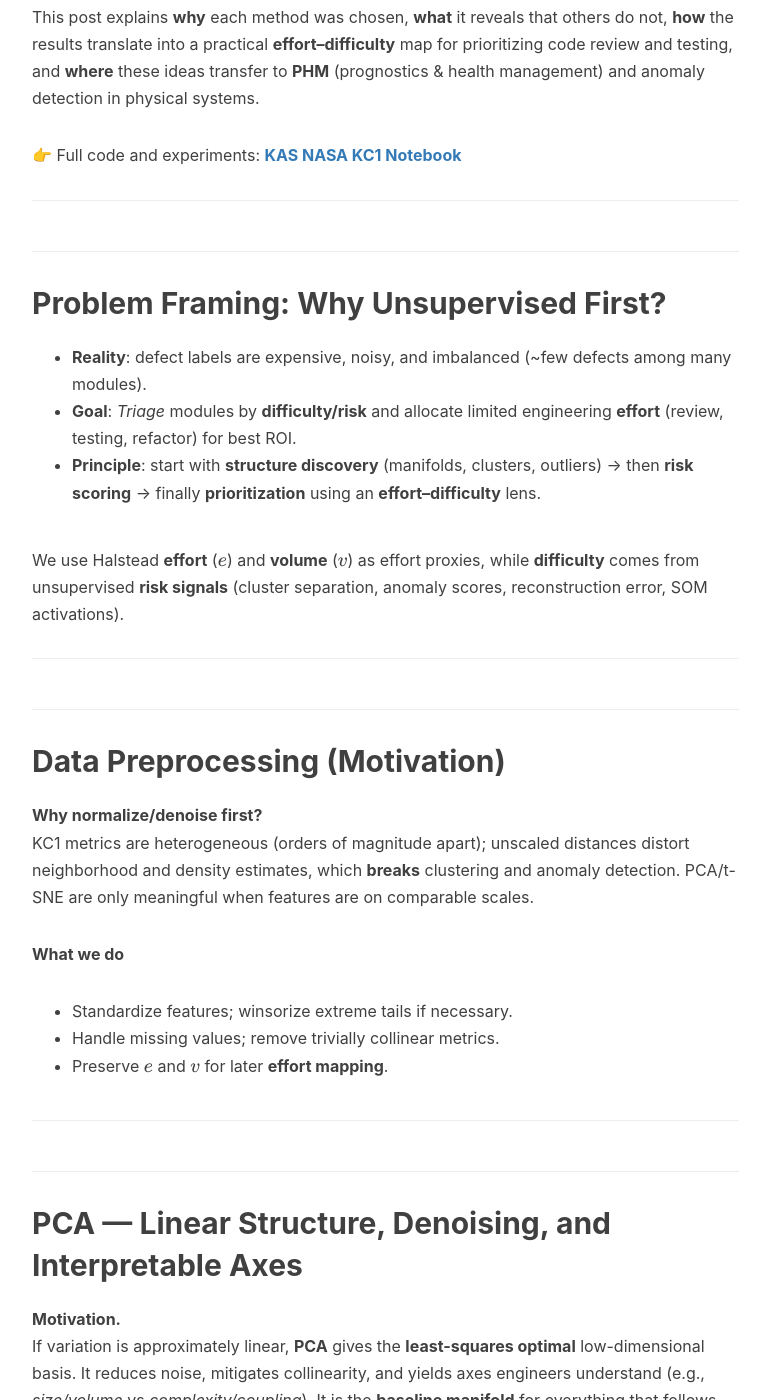
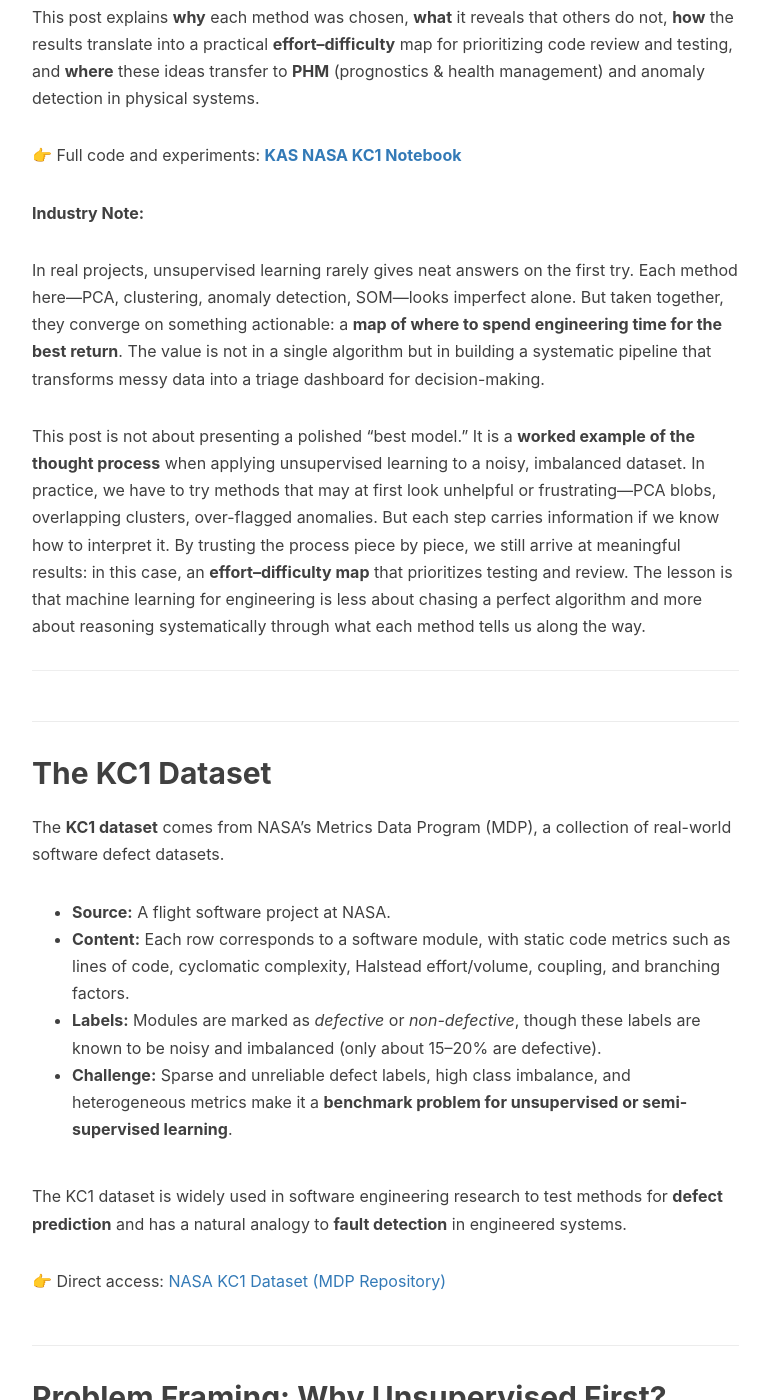
Before and after one commit to Ohara124c41/Ohara124c41.github.io, a Jekyll site: the page built from _posts/2024-02-12-KC1.md, in a window 1280 px wide and 1400 px high, scrolled down 766 px. Shown: the whole window, without its empty margins (233-1001 px from the left). Built offline with Jekyll 4.4.1, drawn with Linux system fonts in a browser that asks for light colours; nearby versions of some CDN libraries; comment, search, counter and statistics services are not loaded.

Commit message:
[docs] improve content

```diff
--- a/_posts/2024-02-12-KC1.md
+++ b/_posts/2024-02-12-KC1.md
@@ -22,7 +22,25 @@ This post explains **why** each method was chosen, **what** it reveals that othe
 
 👉 Full code and experiments: **[KAS NASA KC1 Notebook](https://github.com/Ohara124c41/Unsupervised_Learning_KC1/blob/main/KAS_NASA_kc1.ipynb)**
 
+**Industry Note:**
+
+In real projects, unsupervised learning rarely gives neat answers on the first try. Each method here—PCA, clustering, anomaly detection, SOM—looks imperfect alone. But taken together, they converge on something actionable: a **map of where to spend engineering time for the best return**. The value is not in a single algorithm but in building a systematic pipeline that transforms messy data into a triage dashboard for decision-making.
+
+This post is not about presenting a polished “best model.” It is a **worked example of the thought process** when applying unsupervised learning to a noisy, imbalanced dataset. In practice, we have to try methods that may at first look unhelpful or frustrating—PCA blobs, overlapping clusters, over-flagged anomalies. But each step carries information if we know how to interpret it. By trusting the process piece by piece, we still arrive at meaningful results: in this case, an **effort–difficulty map** that prioritizes testing and review. The lesson is that machine learning for engineering is less about chasing a perfect algorithm and more about reasoning systematically through what each method tells us along the way.
+
 ---
+
+## The KC1 Dataset
+
+The **KC1 dataset** comes from NASA’s Metrics Data Program (MDP), a collection of real-world software defect datasets.
+- **Source:** A flight software project at NASA.
+- **Content:** Each row corresponds to a software module, with static code metrics such as lines of code, cyclomatic complexity, Halstead effort/volume, coupling, and branching factors.
+- **Labels:** Modules are marked as *defective* or *non-defective*, though these labels are known to be noisy and imbalanced (only about 15–20% are defective).
+- **Challenge:** Sparse and unreliable defect labels, high class imbalance, and heterogeneous metrics make it a **benchmark problem for unsupervised or semi-supervised learning**.
+
+The KC1 dataset is widely used in software engineering research to test methods for **defect prediction** and has a natural analogy to **fault detection** in engineered systems.
+
+👉 Direct access: [NASA KC1 Dataset (MDP Repository)]([https://api.openml.org/data/v1/download/53950/kc1.arff])
 
 ## Problem Framing: Why Unsupervised First?
 
```
